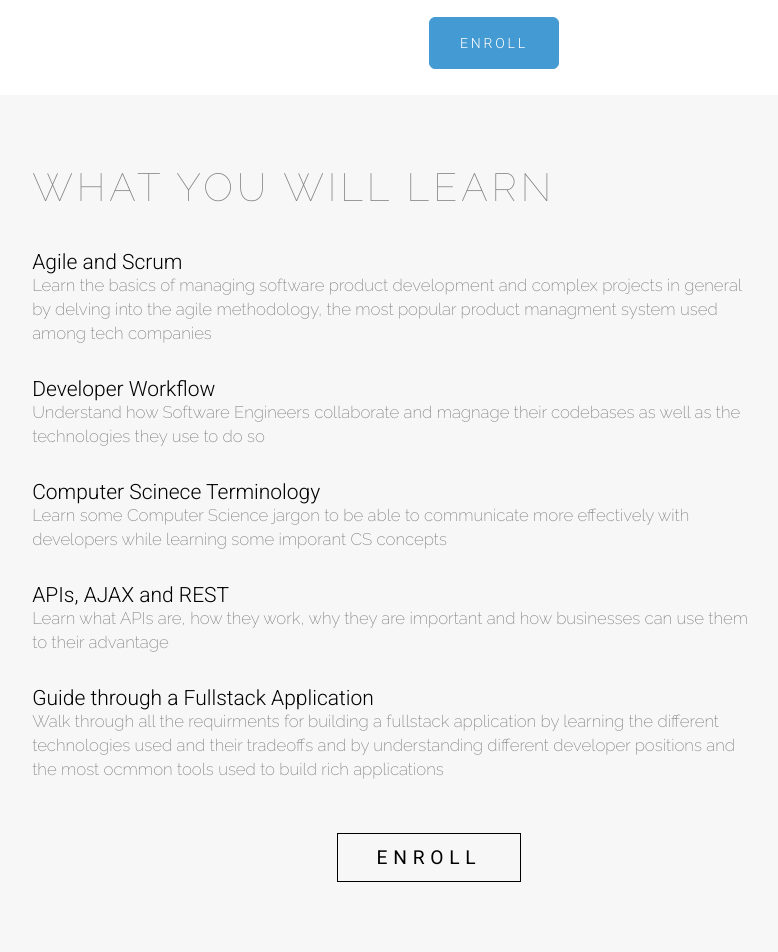
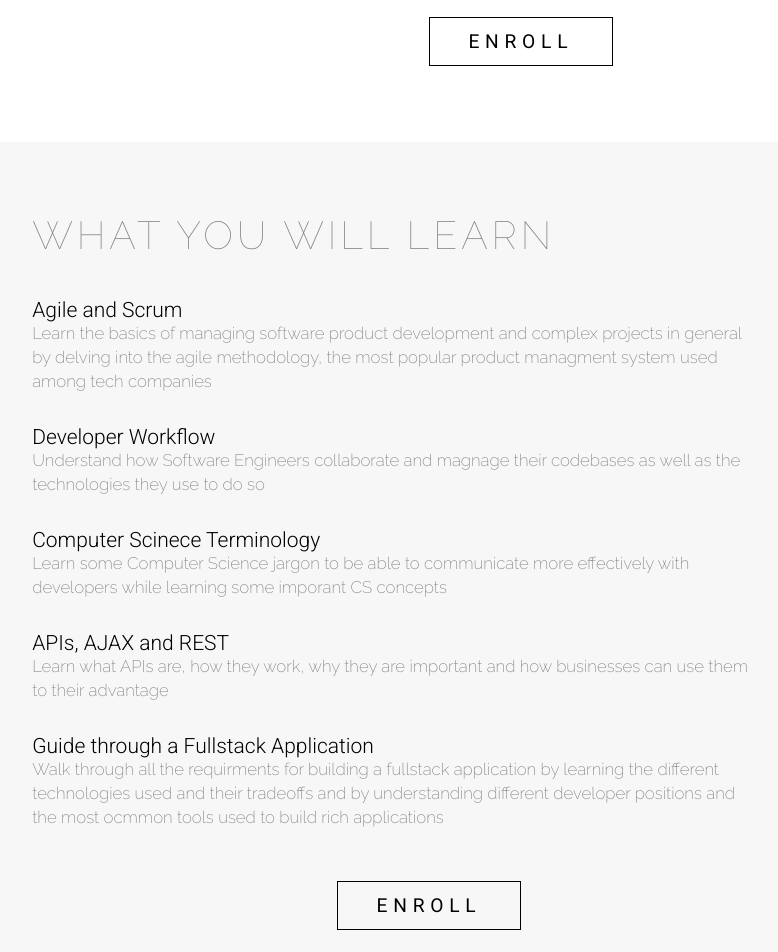
Before and after one commit to mavenlearn/website, a React (Create React App) app: page /workshop in a window 1280 px wide. Shown: the part 1374-2326 px from the top of the page, without its empty margins (211-989 px from the left). Built offline with nearby package versions, Linux system fonts and the light colour scheme.

Commit message:
stop links from changing color

```diff
--- a/src/components/CourseInfo.jsx
+++ b/src/components/CourseInfo.jsx
@@ -59,7 +59,7 @@ const CourseDescription = styled.p `
     `}
 `;
 
-const Button = styled.div`
+const Button = styled.a`
   color: black;
   cursor: pointer;
   display: inline-block;
@@ -78,12 +78,17 @@ const Button = styled.div`
   margin-bottom: 4vw;
   margin-top: 1vw;
 
+  &:visited {
+    color: black;
+  }
+
   &:hover {
     transition: 1s;
     text-decoration: none;
     background: black;
     color: white;
   }
+
 `;
 
 const LeftColumn = styled.div `
@@ -120,7 +125,7 @@ const CourseInfo = (props) => (
       </RightColumn>
     </CourseText>
     <Line />
-    <Button>Enroll</Button>
+    <Button href={props.course.url} target="_blank">Enroll</Button>
   </Container>
 );
 
--- a/src/components/CourseSyllabus.jsx
+++ b/src/components/CourseSyllabus.jsx
@@ -38,7 +38,7 @@ const Container = styled.div`
   margin-left: 10vw;
 `;
 
-const Button = styled.div`
+const Button = styled.a`
   color: black;
   cursor: pointer;
   display: inline-block;
@@ -58,12 +58,17 @@ const Button = styled.div`
   margin-bottom: 2vw;
   margin-top: 4vw;
 
+  &:visited {
+    color: black;
+  }
+
   &:hover {
     transition: 1s;
     text-decoration: none;
     background: black;
     color: white;
   }
+
 `;
 
 const CourseSyllabus = (props) => (
@@ -76,7 +81,7 @@ const CourseSyllabus = (props) => (
         ))
       }
     </Container>
-    <Button>Enroll</Button>
+    <Button href={props.course.url} target="_blank">Enroll</Button>
   </Info>
 );
 
--- a/src/components/Header.jsx
+++ b/src/components/Header.jsx
@@ -26,7 +26,7 @@ const Container = styled.nav`
 
 const Logo = styled.img`
   height: 4vh;
-  /*height: 15vh;*/
+  margin-left: 2vw;
 `;
 
 const Button = styled.a`
@@ -46,6 +46,10 @@ const Button = styled.a`
   position:relative;
   z-index:1;
 
+  &:visited {
+    color: white;
+  }
+
   &:hover {
     transition: 1s;
     text-decoration: none;
@@ -56,20 +60,34 @@ const Button = styled.a`
     color: black;
   }
 
+
   color: white;
   border: 1px solid white;
 `;
 
+const ListItem = styled.li`
+  display: inline-block;
+  margin: 0 10px;
+
+  &:last-child {
+    margin-right: 0;
+  }
+`;
+
+const List = styled.ul`
+  margin-left: auto;
+`;
+
 const Header = () => (
-  <Container className='nav'>
-    <Link className='headLogo' to='/'><Logo src={LogoImage3}></Logo></Link>
-    <ul className='navList'>
-      <li><Link className='headLink' to='/courses'>Courses</Link></li>
-      <li><Link className='headLink' to='/apprentice'>Apprentice</Link></li>
-      <li><Link className='headLink' to='/immersive'>Immersive</Link></li>
-      <li><Link className='headLink' to='/workshop'>Workshop</Link></li>
-      <li><Button href='https://mavevlearn.typeform.com/to/WdIlPD' target='_blank'>Apply Now</Button></li>
-    </ul>
+  <Container>
+    <Link to='/'><Logo src={LogoImage3}></Logo></Link>
+    <List>
+      <ListItem><Link className='headLink' to='/courses'>Courses</Link></ListItem>
+      <ListItem><Link className='headLink' to='/apprentice'>Apprentice</Link></ListItem>
+      <ListItem><Link className='headLink' to='/immersive'>Immersive</Link></ListItem>
+      <ListItem><Link className='headLink' to='/workshop'>Workshop</Link></ListItem>
+      <ListItem><Button href='https://mavevlearn.typeform.com/to/WdIlPD' target='_blank'>Apply Now</Button></ListItem>
+    </List>
   </Container>
 );
 
--- a/src/components/InfoBlock.jsx
+++ b/src/components/InfoBlock.jsx
@@ -69,20 +69,33 @@ const Paragraph = styled.p`
     `}
 `;
 
-const LearnMore = styled.button`
-  border: 1px solid #449ad3;
-  background: #449ad3;
-  color: white;
-  padding: 15px 30px;
-  border-radius: 6px;
+const Button = styled.a`
+  color: black;
+  cursor: pointer;
+  display: inline-block;
+  font-weight: 400;
+  font-size: 1.5vw;
+  letter-spacing: 0.2em;
+  border: 1px solid black;
+  text-transform: uppercase;
+  padding: 0.5em 2em;
+  letter-spacing: 0.3em;
+  transition: 1s;
+  background: rgba(255,255,255,0);
+  /*position:relative;*/
+  z-index:1;
+  margin-bottom: 4vw;
   margin-top: 5vh;
-  text-transform: uppercase;
-  transition: padding .5s ease;
-  letter-spacing:0.2em;
+
+  &:visited {
+    color: black;
+  }
 
   &:hover {
-    transition: all .5s ease;
-    padding: 17px 34px;
+    transition: 1s;
+    text-decoration: none;
+    background: black;
+    color: white;
   }
 
 `;
@@ -94,7 +107,7 @@ const InfoBlock = (props) => (
         <Text right>
           { props.title && <Title>{props.title}</Title> }
           <Paragraph>{props.description}</Paragraph>
-          { props.button && <LearnMore>{props.button}</LearnMore>  }
+          { props.button && <Button>{props.button}</Button>  }
         </Text>
         <Image src={props.image} right />
       </Block> :
@@ -103,7 +116,7 @@ const InfoBlock = (props) => (
         <Text left>
           { props.title && <Title>{props.title}</Title> }
           <Paragraph>{props.description}</Paragraph>
-          { props.button && <LearnMore>{props.button}</LearnMore> }
+          { props.button && <Button href={props.url} target="_blank">{props.button}</Button> }
         </Text>
       </Block>}
   </div>
--- a/src/components/PageHead.jsx
+++ b/src/components/PageHead.jsx
@@ -121,6 +121,10 @@ const Button = styled.a`
   position:relative;
   z-index:1;
 
+  &:visited {
+    color: #fff;
+  }
+
   &:hover {
     transition: 1s;
     text-decoration: none;
@@ -128,6 +132,7 @@ const Button = styled.a`
     background: rgba(255,255,255,10);
     color: black;
   }
+
 `;
 
 let PageHead = () => (
--- a/src/containers/CoursePage.jsx
+++ b/src/containers/CoursePage.jsx
@@ -44,7 +44,8 @@ const CoursePage = () => {
         title="why take this course"
         description={section.why}
         image={img}
-        button="Enroll"/>
+        button="Enroll"
+        url={section.url}/>
       <CourseSyllabus course={section} />
       <Footer />
     </div>
--- a/src/containers/Landing.jsx
+++ b/src/containers/Landing.jsx
@@ -18,7 +18,6 @@ const Landing = () => (
       title={preload.infoBlock.title}
       description={preload.infoBlock.description}
       image={Laptop}
-      button="learn more"
       right/>
     <Timeline />
     <CourseSection />
--- a/src/data.json
+++ b/src/data.json
@@ -5,8 +5,8 @@
         "description": "Maven's Apprentice is a 4 week part-time course geared towards beginners with little to no experience in programming. Over the course of 20 classes, you will learn the fundamentals of programming using the most popular language on the web, JavaScript.",
         "price": "€650 + IVA",
         "who": "There is no prior computer programming knowledge needed for this course. Beginners are welcome!",
-        "why" : "At the end of the course, you will have explored foundational concepts in computer science, you will start thinking like software engineers by solving interesting problems using computer programming, and have a good sense of whether or not programming may be a career you would like to pursue",
-        "what" : [{
+        "why": "At the end of the course, you will have explored foundational concepts in computer science, you will start thinking like software engineers by solving interesting problems using computer programming, and have a good sense of whether or not programming may be a career you would like to pursue",
+        "what": [{
             "title": "Introduction to Programming",
             "description": "Learn the fundementals of programming and build simple programs using JavaScript, the most popular language on the web"
         }, {
@@ -24,7 +24,8 @@
         }, {
             "title": "Scope and Closures",
             "description": "Deep dive into variable access within the JavaScript program"
-        }]
+        }],
+        "url": "https://mavevlearn.typeform.com/to/WdIlPD"
     }, {
         "title": "Immersive",
         "nextClass": "Summer 2017",
@@ -80,6 +81,6 @@
 
     "infoBlock": {
       "title": "Javascript Curriculum",
-      "description": "A full stack JavaScript training program focused on the latest technologies and grounded by solid computer science practices.A full stack JavaScript training program focused on the latest technologies and grounded by solid computer science practices."
+      "description": "A full stack JavaScript training program focused on the latest technologies and grounded by solid computer science practices."
     }
 }
--- a/src/index.css
+++ b/src/index.css
@@ -66,27 +66,13 @@ a:hover, a:visited, a:focus, button {
   color: white;
 }
 
-.navList {
-  margin-left: auto;
+.headLink:visited {
+  color: white;
 }
 
-.headLogo {
-  margin-left: 2vw;
+.headLink:hover {
+  color: white;
 }
-
-.nav li {
-  display: inline-block;
-  margin: 0 10px;
-}
-
-.nav li:last-child {
-  margin-right: 0;
-}
-
-/*.menu:visited {
-  color: white;
-}*/
-
 
 /*
 footer
```
